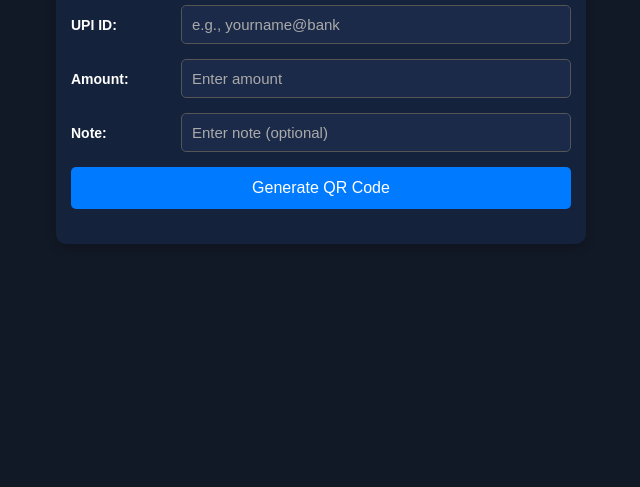
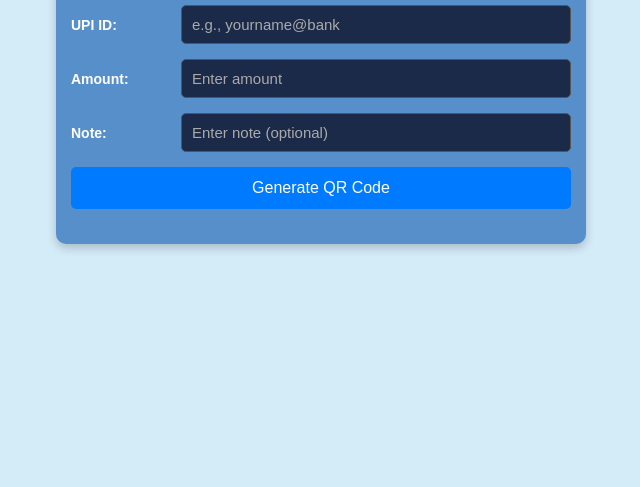
Before and after one commit to raman926x/SE-Project-UPI, a plain HTML site: page index.html in a window 1280 px wide. Shown: the part 313-800 px from the top of the page, without its empty margins (319-959 px from the left). Drawn offline with Linux system fonts and the light colour scheme.

Commit message:
Update index.html
updated BG and container colors

```diff
--- a/index.html
+++ b/index.html
@@ -8,7 +8,7 @@
   <style>
     body {
       font-family: Arial, sans-serif;
-      background: #121926;
+      background: #D4EBF8;
       display: flex;
       justify-content: center;
       align-items: center;
@@ -16,7 +16,7 @@
       margin: 0;
     }
     .container {
-      background: #15223b;
+      background: #578FCA;
       padding: 15px;
       border-radius: 10px;
       box-shadow: 0 4px 10px rgba(0, 0, 0, 0.2);
```
